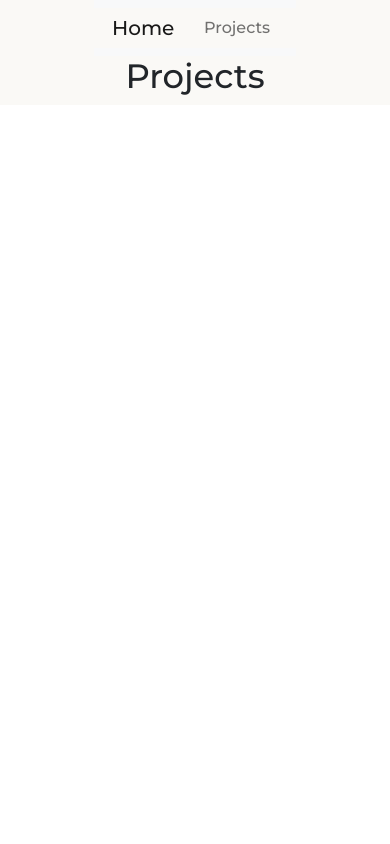
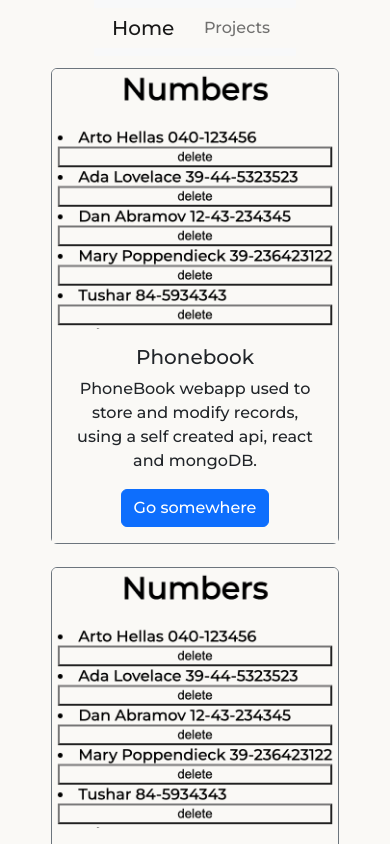
Before and after one commit to reddygtvs/homepage, a React (Create React App) app: page /projects in a window 390 px wide. Shown: the top 844 px of the page. Built offline with nearby package versions, Linux system fonts and the light colour scheme.

Commit message:
added card template + scaling with desktop/phone

```diff
--- a/src/App.css
+++ b/src/App.css
@@ -25,6 +25,17 @@ html {
   margin-left: 5vw;
   margin-right: 5vw;
 }
+.Cards {
+  place-items: center;
+  display: grid;
+}
+
+.card {
+  text-align: center;
+  display: inline-flex;
+  margin: 3vw;
+}
+
 a {
   display: inline-flex;
   margin-left: 1.5vw;
--- /dev/null
+++ b/src/CardReact.js
@@ -0,0 +1,28 @@
+import Button from "react-bootstrap/Button";
+import Card from "react-bootstrap/Card";
+import phonebook from "./images/phonebook.png";
+
+const CardReact = () => {
+  return (
+    <Card border="secondary" style={{ width: "18rem" }}>
+      <Card.Img variant="top" src={phonebook} />
+      <Card.Body>
+        <Card.Title>Phonebook</Card.Title>
+        <Card.Text>
+          PhoneBook webapp used to store and modify records, using a self
+          created api, react and mongoDB.
+        </Card.Text>
+        <Button
+          variant="primary"
+          href="https://phonebook.tusharreddy.com"
+          target="_blank"
+          rel="noopener noreferrer"
+        >
+          Go somewhere
+        </Button>
+      </Card.Body>
+    </Card>
+  );
+};
+
+export default CardReact;
--- a/src/Projects.js
+++ b/src/Projects.js
@@ -1,9 +1,14 @@
 import React from "react";
+import CardReact from "./CardReact";
 
 const Projects = () => {
   return (
-    <div className="App">
-      <h1>Projects</h1>
+    <div id="control" className="App">
+      <div className="Horizon">
+        <CardReact />
+
+        <CardReact />
+      </div>
     </div>
   );
 };
```
Also changed, not shown: src/images/phonebook.png (added).
